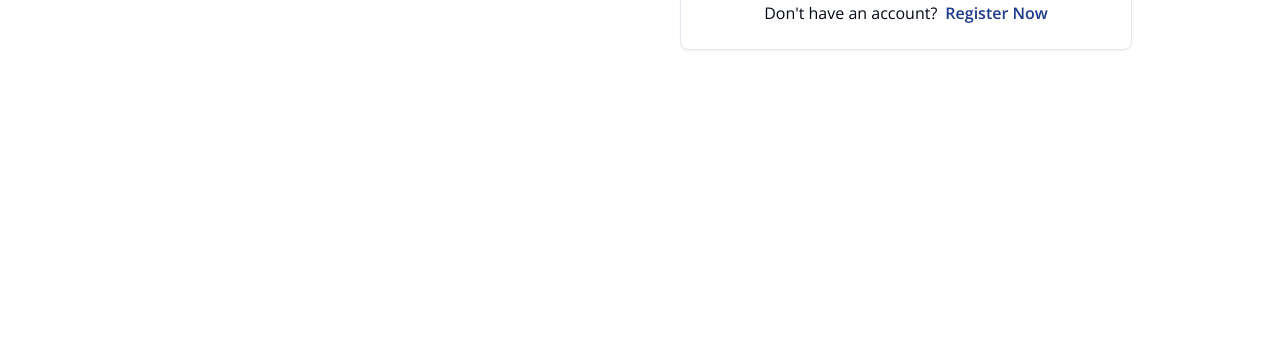
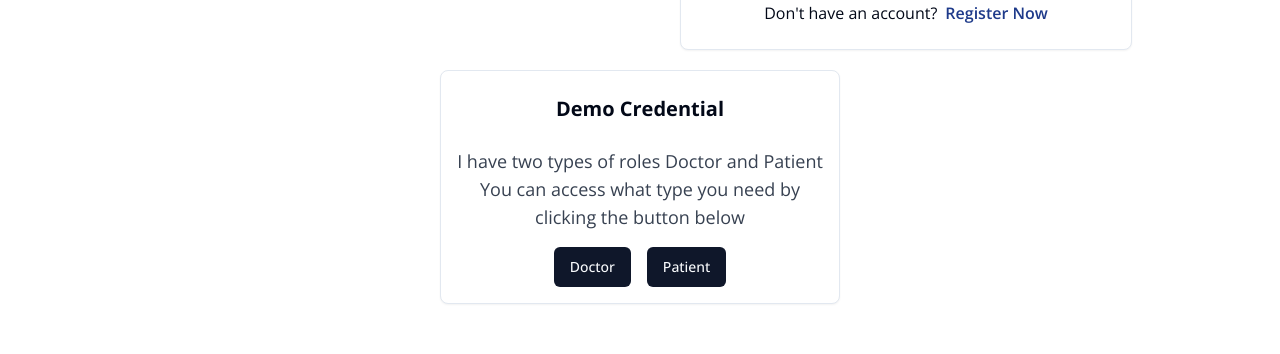
Before and after one commit to sajib925/vaccine-management-frontend, a Next.js app: page /signIn in a window 1280 px wide. Shown: the part 530-884 px from the top of the page. Built offline with nearby package versions, Linux system fonts and the light colour scheme; no server answers.

Commit message:
add credantials in sign in page

```diff
--- a/src/components/Navbar.tsx
+++ b/src/components/Navbar.tsx
@@ -381,7 +381,7 @@ const Navbar = () => {
                         ) : (
                             <Image
                                 className="w-8 h-8 rounded-full"
-                                src="/image/profi.png"
+                                src="/image/profile-image.jpg"
                                 alt="user photo"
                                 width={25}
                                 height={25}
--- a/src/components/Profile.tsx
+++ b/src/components/Profile.tsx
@@ -182,7 +182,7 @@ const UserProfile: React.FC = () => {
                 ) : (
                     <Image
                         className="absolute left-[50%] top-[0%] -translate-x-[50%] transform rounded-full"
-                        src={"/image/profile-picture.png"}
+                        src={"/image/profile-image.jpg"}
                         alt={"avatar"}
                         width={250}
                         height={250}
--- a/src/components/SignIn.tsx
+++ b/src/components/SignIn.tsx
@@ -5,7 +5,7 @@ import { toast } from "sonner";
 import { useRouter } from "next/navigation";
 import {
   Card,
-  CardContent,
+  CardContent, CardDescription,
   CardFooter,
   CardHeader,
   CardTitle,
@@ -18,7 +18,12 @@ import { useUserContext } from "@/context/userContext";
 import Image from "next/image";
 
 import { useMutation } from "react-query";
-import { fetchDoctorsData, fetchPatientsData, fetchServiceData, fetchUserData } from "@/logic/apiService";
+import {
+  fetchDoctorsData,
+  fetchPatientsData,
+  fetchServiceData,
+  fetchUserData,
+} from "@/logic/apiService";
 
 interface FormData {
   username: string;
@@ -29,21 +34,30 @@ const LoginForm: React.FC = () => {
   const { setUserData, setPatient, setDoctor, setServices } = useUserContext();
   const router = useRouter();
 
-  const { register, handleSubmit, formState: { errors } } = useForm<FormData>();
+  const {
+    register,
+    handleSubmit,
+    setValue,
+    formState: { errors },
+  } = useForm<FormData>();
 
   const loginMutation = useMutation(
       async (formData: FormData) => {
-      const res = await axios.post('https://vaccine-management-supebase.vercel.app/api/auth/login/', formData, {
+        const res = await axios.post(
+            "https://vaccine-management-supebase.vercel.app/api/auth/login/",
+            formData,
+            {
               headers: {
-          'Content-Type': 'application/json',
+                "Content-Type": "application/json",
               },
-      });
+            }
+        );
         return res.data.token;
       },
       {
         onSuccess: async (token) => {
-        window.localStorage.setItem('authToken', token);
-        toast.success('Login successfully');
+          window.localStorage.setItem("authToken", token);
+          toast.success("Login successfully");
 
           try {
             const userData = await fetchUserData(token);
@@ -54,22 +68,25 @@ const LoginForm: React.FC = () => {
               fetchDoctorsData(token),
             ]);
 
-          const patientData = patientsData.find(p => p.user === userData.id) ?? null;
-          const doctorData = doctorsData.find(d => d.user === userData.id) ?? null;
+            const patientData =
+                patientsData.find((p) => p.user === userData.id) ?? null;
+            const doctorData =
+                doctorsData.find((d) => d.user === userData.id) ?? null;
             // @ts-ignore
             setPatient(patientData);
             // @ts-ignore
             setDoctor(doctorData);
-          const service = await fetchServiceData()
+
+            const service = await fetchServiceData();
             setServices(Array.isArray(service) ? service : [service]);
 
             if (doctorData?.id || patientData?.id) {
-            router.push('/');
+              router.push("/");
             } else {
-            router.push('/userType');
+              router.push("/userType");
             }
           } catch (error) {
-          toast.error('Failed to fetch user data');
+            toast.error("Failed to fetch user data");
           }
         },
         onError: (error) => {
@@ -77,10 +94,10 @@ const LoginForm: React.FC = () => {
             const responseData = error.response.data;
             const errorMessage = Object.values(responseData)
                 .flat()
-            .join(' ');
+                .join(" ");
             toast.error(errorMessage);
           } else {
-          toast.error('Something went wrong');
+            toast.error("Something went wrong");
           }
         },
       }
@@ -88,6 +105,16 @@ const LoginForm: React.FC = () => {
 
   const onSubmit = (formData: FormData) => {
     loginMutation.mutate(formData);
+  };
+
+  const handleDoctorLogin = () => {
+    setValue("username", "doctor");
+    setValue("password", "123456a@");
+  };
+
+  const handlePatientLogin = () => {
+    setValue("username", "patient");
+    setValue("password", "123456a@");
   };
 
   return (
@@ -103,21 +130,33 @@ const LoginForm: React.FC = () => {
                     <Label>Username:</Label>
                     <Input
                         type="text"
-                    {...register("username", { required: "Username is required" })}
+                        {...register("username", {
+                          required: "Username is required",
+                        })}
                         placeholder="Username"
                     />
-                  {errors.username && <p className="text-red-500">{errors.username.message}</p>}
+                    {errors.username && (
+                        <p className="text-red-500">{errors.username.message}</p>
+                    )}
                   </div>
                   <div className="pb-5 flex flex-col gap-3">
                     <Label>Password:</Label>
                     <Input
                         type="password"
-                    {...register("password", { required: "Password is required" })}
+                        {...register("password", {
+                          required: "Password is required",
+                        })}
                         placeholder="Password"
                     />
-                  {errors.password && <p className="text-red-500">{errors.password.message}</p>}
+                    {errors.password && (
+                        <p className="text-red-500">{errors.password.message}</p>
+                    )}
                   </div>
-                <Button type="submit" className="w-full" disabled={loginMutation.isLoading}>
+                  <Button
+                      type="submit"
+                      className="w-full"
+                      disabled={loginMutation.isLoading}
+                  >
                     {loginMutation.isLoading ? "Logging in..." : "Login"}
                   </Button>
                 </form>
@@ -125,10 +164,23 @@ const LoginForm: React.FC = () => {
             </CardHeader>
             <CardFooter className="flex items-center justify-center gap-2 pt-0">
               <p className="">{`Don't have an account?`}</p>
-            <Link href="/signUp" className="text-blue-900 font-semibold hover:underline hover:text-black transition-all ease-in-out cursor-pointer">Register Now</Link>
+              <Link
+                  href="/signUp"
+                  className="text-blue-900 font-semibold hover:underline hover:text-black transition-all ease-in-out cursor-pointer"
+              >
+                Register Now
+              </Link>
             </CardFooter>
           </Card>
         </div>
+        <Card className="mt-5 max-w-[400px] w-full mx-auto flex flex-col items-center justify-center">
+          <CardHeader className="text-xl font-bold">Demo Credential</CardHeader>
+          <CardDescription className="px-2 pb-4 text-center text-lg text-gray-700">I have two types of roles Doctor and Patient You can access what type you need by clicking the button below</CardDescription>
+          <div className="flex items-center justify-center gap-4 pb-4">
+            <Button onClick={handleDoctorLogin}>Doctor</Button>
+            <Button onClick={handlePatientLogin}>Patient</Button>
+          </div>
+        </Card>
       </div>
   );
 };
```
Also changed, not shown: 1 other file (tests, documents, lock files or other folders). Lines whose indentation alone changed are shown as unchanged.
